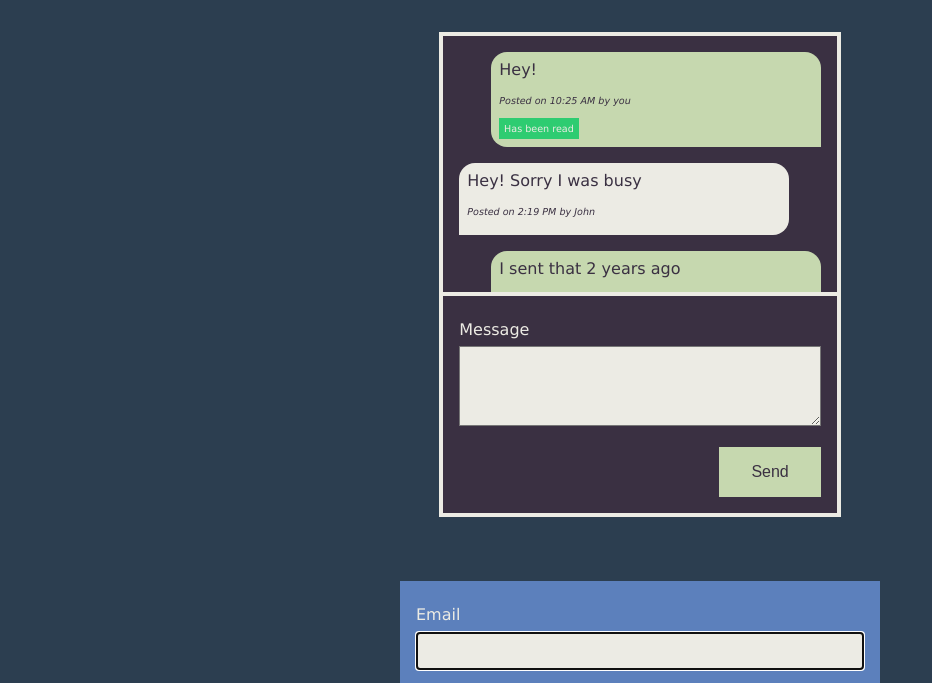
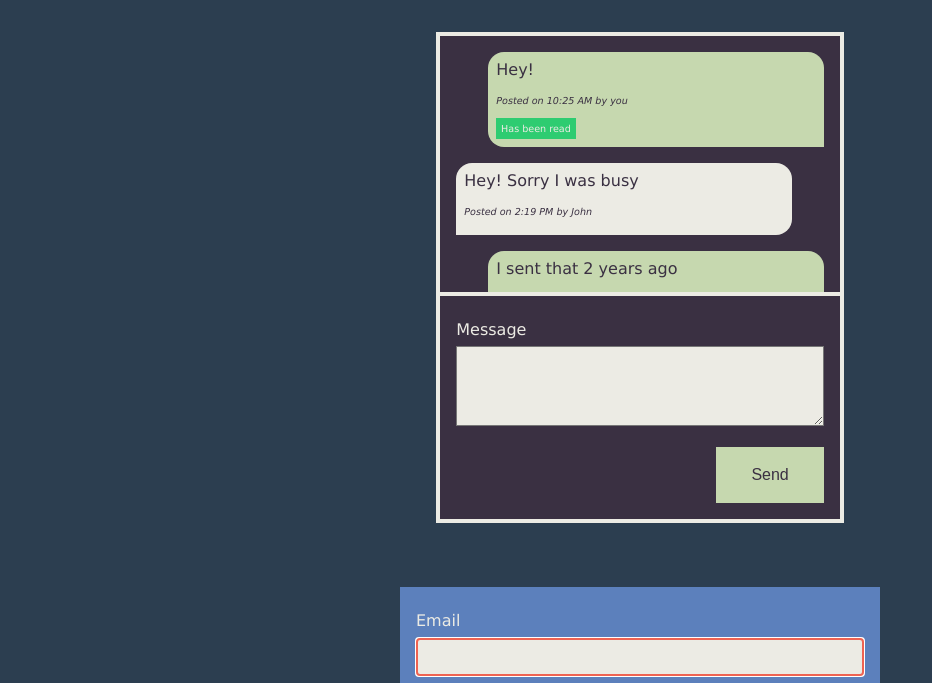
Before and after one commit to TimoVerkroost/minor-css-to-the-rescue, a website: page srv/pattern-library/styleguide.html in a window 1280 px wide. Shown: the part 89-772 px from the top of the page, without its empty margins (0-932 px from the left). Drawn offline with Linux system fonts and the light colour scheme.

Commit message:
Update form css

```diff
--- a/srv/pattern-library/styles.css
+++ b/srv/pattern-library/styles.css
@@ -78,6 +78,16 @@
     color: #3A3042;
 }
 
+form input:focus,
+form textarea:focus {
+    outline-color: #2ECC71;
+}
+
+form input:invalid,
+form textarea:invalid {
+    outline-color: #EE6352;
+}
+
 form input[type="checkbox"] {
     flex-basis: auto;
     margin: 0 .5em 0 0;
@@ -93,13 +103,20 @@
     margin: 0.5em 0 0 auto;
     background-color: #C6D8AF;
     color: #3A3042;
-    border: none;
-    transition: background-color 0.5s ease;
+    transition: background-color 0.5s ease, color 0.5s ease;
     cursor: pointer;
+    border:0.2em solid #C6D8AF;
 }
 
-button[type="submit"]:hover {
-    background-color: #ECEBE4;
+button[type="submit"]:hover,
+button[type="submit"]:focus {
+    background-color: transparent;
+    border:0.2em solid #C6D8AF;
+    color: currentColor;
+}
+
+button[type="submit"]:focus {
+    outline-color: #2ECC71;
 }
 
 /* Figure */
```
